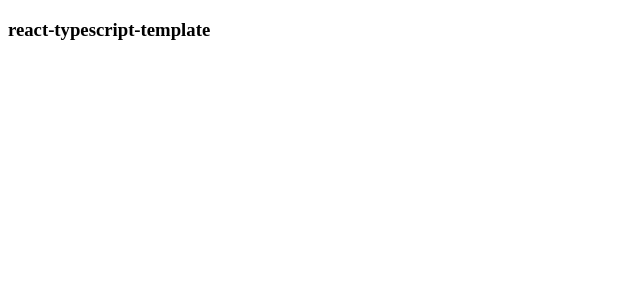
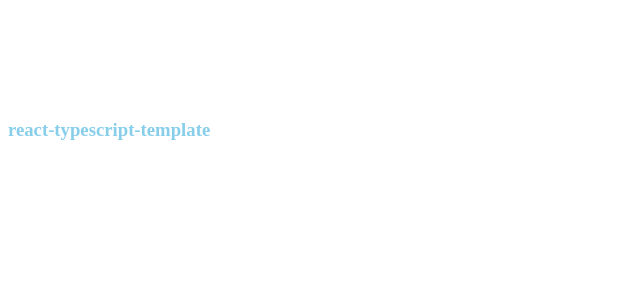
Before and after one commit to yeyu98/react-typescript-template, a React app: page / in a window 1280 px wide. Shown: the top 300 px of the page, without its empty margins (0-640 px from the left). Built offline with nearby package versions, Linux system fonts and the light colour scheme.

Commit message:
feat: css、less、css兼容处理

```diff
--- /dev/null
+++ b/postcss.config.js
@@ -0,0 +1,3 @@
+module.exports = {
+    plugins: ['autoprefixer'],
+}
--- /dev/null
+++ b/src/App.less
@@ -0,0 +1,4 @@
+h3 {
+    color: skyblue;
+    transform: translateY(100px);
+}
--- a/src/App.tsx
+++ b/src/App.tsx
@@ -2,16 +2,19 @@
  * @Author: xiaohu
  * @Date: 2023-08-16 10:31:41
  * @LastEditors: lzy-Jerry
- * @LastEditTime: 2023-08-16 21:21:57
+ * @LastEditTime: 2023-08-16 22:55:51
  * @FilePath: \react-typescript-template\src\App.tsx
  * @Description:
  */
 import React from 'react'
+import './App.less'
 
 interface Props {}
 
 function App(props: Props) {
   const {} = props
+  console.log(`process.env.NODE_ENV：${process.env.NODE_ENV}`)
+  console.log(`process.env.BASE_ENV：${process.env.BASE_ENV}`)
 
   return (
     <>
```
Also changed, not shown: package.json (+11 -1 lines), .browserslistrc (added), 3 other files (tests, documents, lock files or other folders).
